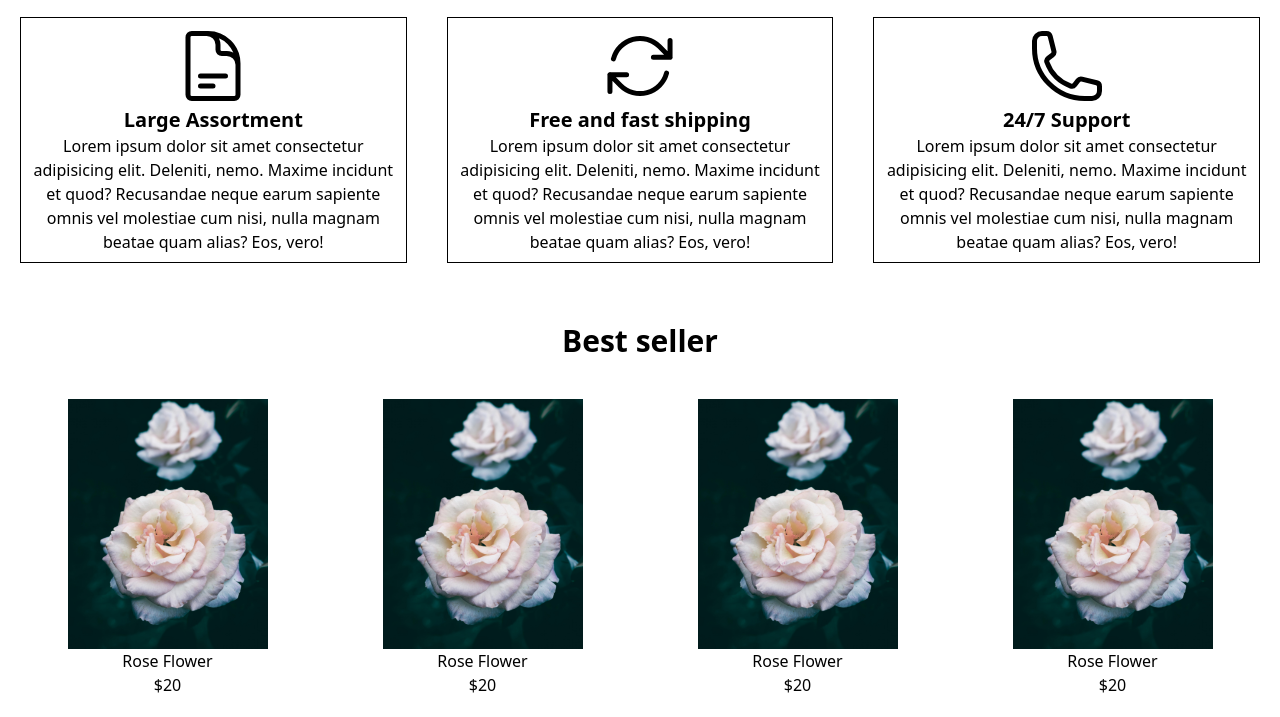
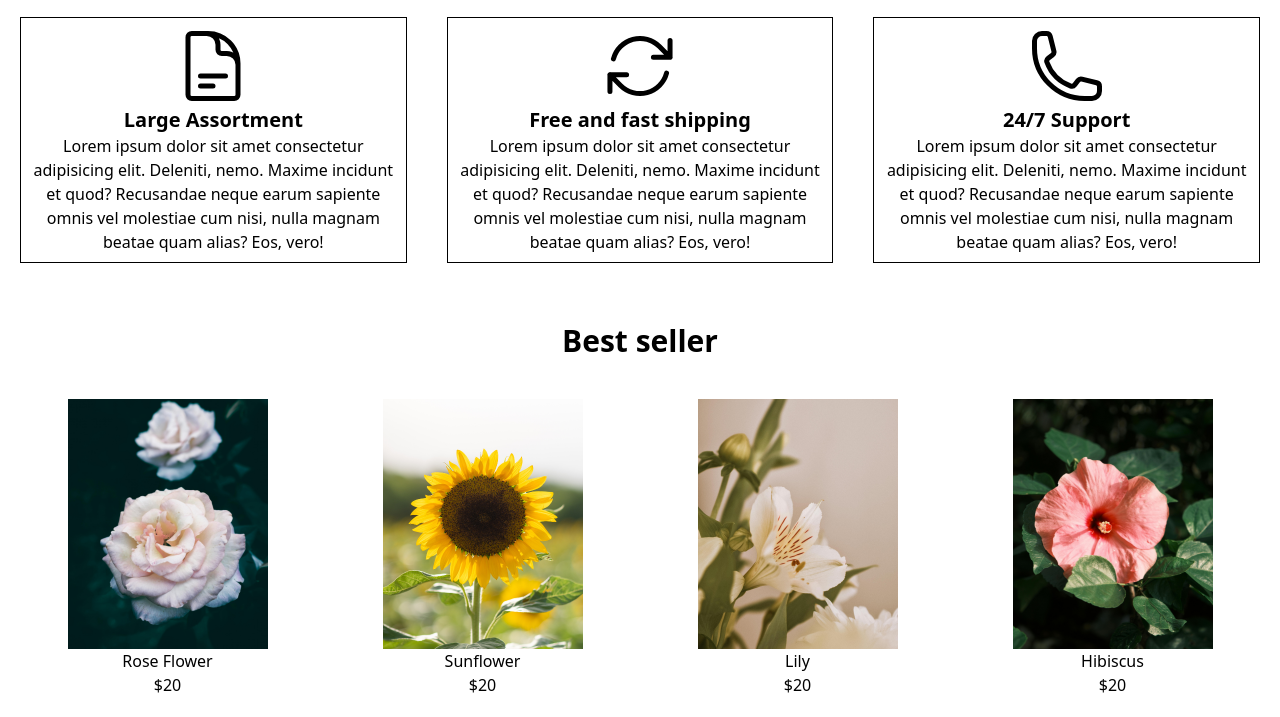
Before and after one commit to MakeshKumar2410/Greenden, a plain HTML site: page index.html in a window 1280 px wide. Shown: the part 464-1181 px from the top of the page. Drawn offline with nearby package versions, Linux system fonts and the light colour scheme.

Commit message:
Fixed folder structure for GitHub Pages

```diff
--- a/index.html
+++ b/index.html
@@ -99,20 +99,20 @@
                 </div>
 
                 <div>
-                    <img src="./images/picture_1.png" class="inline">
-                    <h1>Rose Flower</h1>
+                    <img src="./images/picture_2.png" class="inline">
+                    <h1>Sunflower</h1>
                     <p>$20</p>
                 </div>
 
                 <div>
-                    <img src="./images/picture_1.png" class="inline">
-                    <h1>Rose Flower</h1>
+                    <img src="./images/picture_3.png" class="inline">
+                    <h1>Lily</h1>
                     <p>$20</p>
                 </div>
 
                 <div>
-                    <img src="./images/picture_1.png" class="inline">
-                    <h1>Rose Flower</h1>
+                    <img src="./images/picture_4.png" class="inline">
+                    <h1>Hibiscus</h1>
                     <p>$20</p>
                 </div>
             </div>
```
